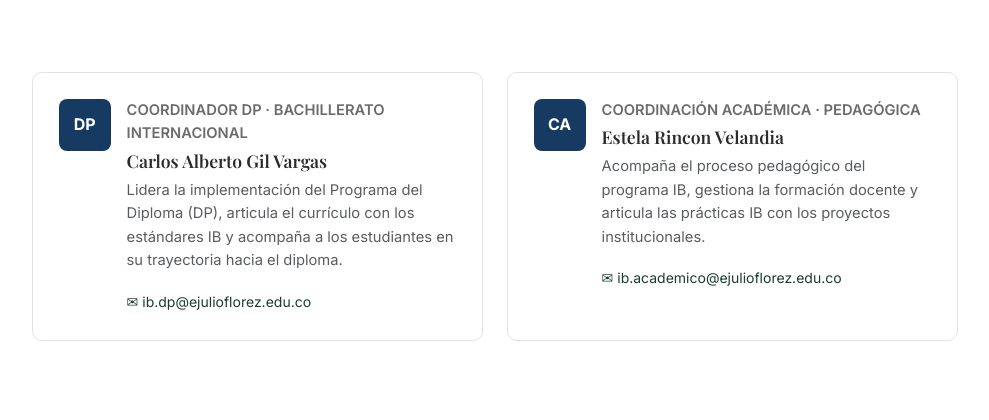
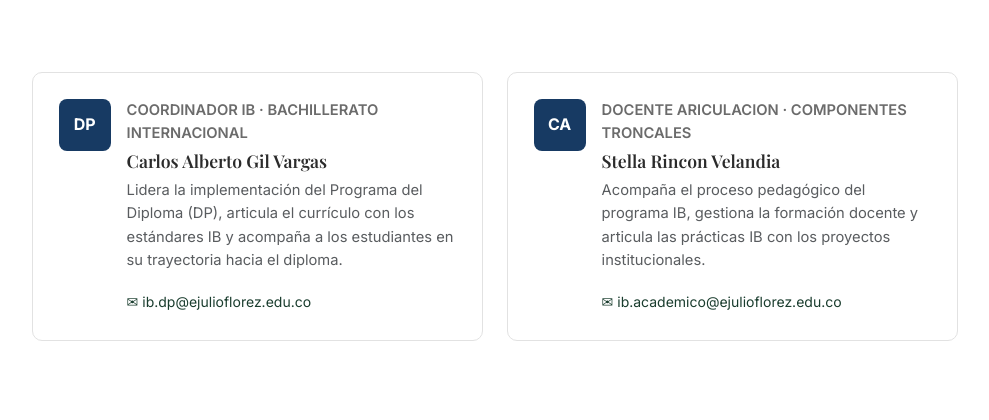
Before and after one commit to thomasgamez/Julio-Florez-Pagina, a Flask app: page /bachillerato-internacional/equipo-ib in a window 1280 px wide. Shown: the part 410-830 px from the top of the page, without its empty margins (145-1134 px from the left). Run offline with Flask 3, Linux system fonts and the light colour scheme.

Commit message:
Actualizar html de equipo_ib de la carpeta de bachillerato en templates

```diff
--- a/templates/pagina/Bachillerato/Equipo_Ib.html
+++ b/templates/pagina/Bachillerato/Equipo_Ib.html
@@ -18,7 +18,7 @@
         <div class="tarjeta d-flex gap-3">
           <div class="rounded-3 text-white fw-bold d-flex align-items-center justify-content-center flex-shrink-0" style="width:52px;height:52px;background:#173a63">DP</div>
           <div>
-            <p class="small text-verde fw-semibold mb-1">COORDINADOR DP · BACHILLERATO INTERNACIONAL</p>
+            <p class="small text-verde fw-semibold mb-1">COORDINADOR IB · BACHILLERATO INTERNACIONAL</p>
             <h3 class="h6">Carlos Alberto Gil Vargas</h3>
             <p class="small text-muted">Lidera la implementación del Programa del Diploma (DP), articula el currículo con los estándares IB y acompaña a los estudiantes en su trayectoria hacia el diploma.</p>
             <a href="mailto:ib.dp@ejulioflorez.edu.co" class="small text-verde">✉ ib.dp@ejulioflorez.edu.co</a>
@@ -29,8 +29,8 @@
         <div class="tarjeta d-flex gap-3">
           <div class="rounded-3 text-white fw-bold d-flex align-items-center justify-content-center flex-shrink-0" style="width:52px;height:52px;background:#173a63">CA</div>
           <div>
-            <p class="small text-verde fw-semibold mb-1">COORDINACIÓN ACADÉMICA · PEDAGÓGICA</p>
-            <h3 class="h6">Estela Rincon Velandia</h3>
+            <p class="small text-verde fw-semibold mb-1">DOCENTE ARICULACION · COMPONENTES TRONCALES</p>
+            <h3 class="h6">Stella Rincon Velandia</h3>
             <p class="small text-muted">Acompaña el proceso pedagógico del programa IB, gestiona la formación docente y articula las prácticas IB con los proyectos institucionales.</p>
             <a href="mailto:ib.academico@ejulioflorez.edu.co" class="small text-verde">✉ ib.academico@ejulioflorez.edu.co</a>
           </div>
```
